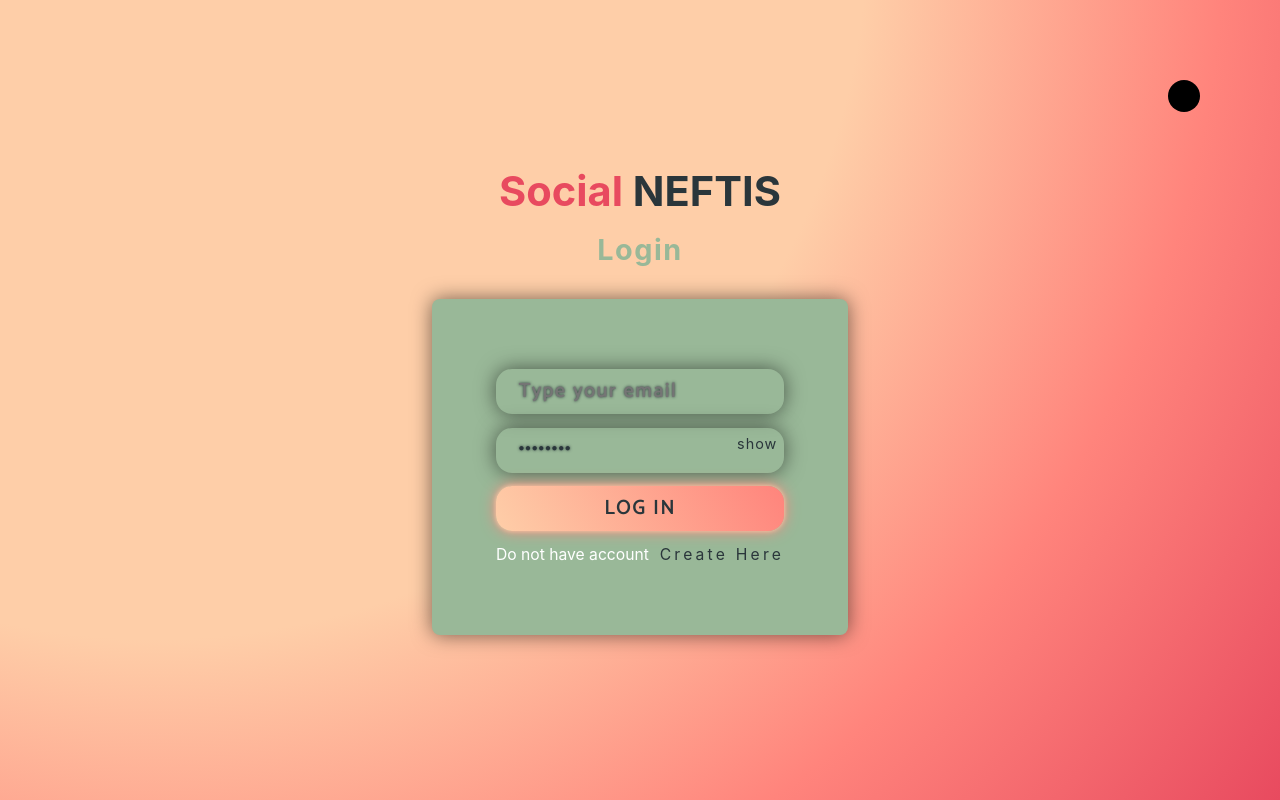
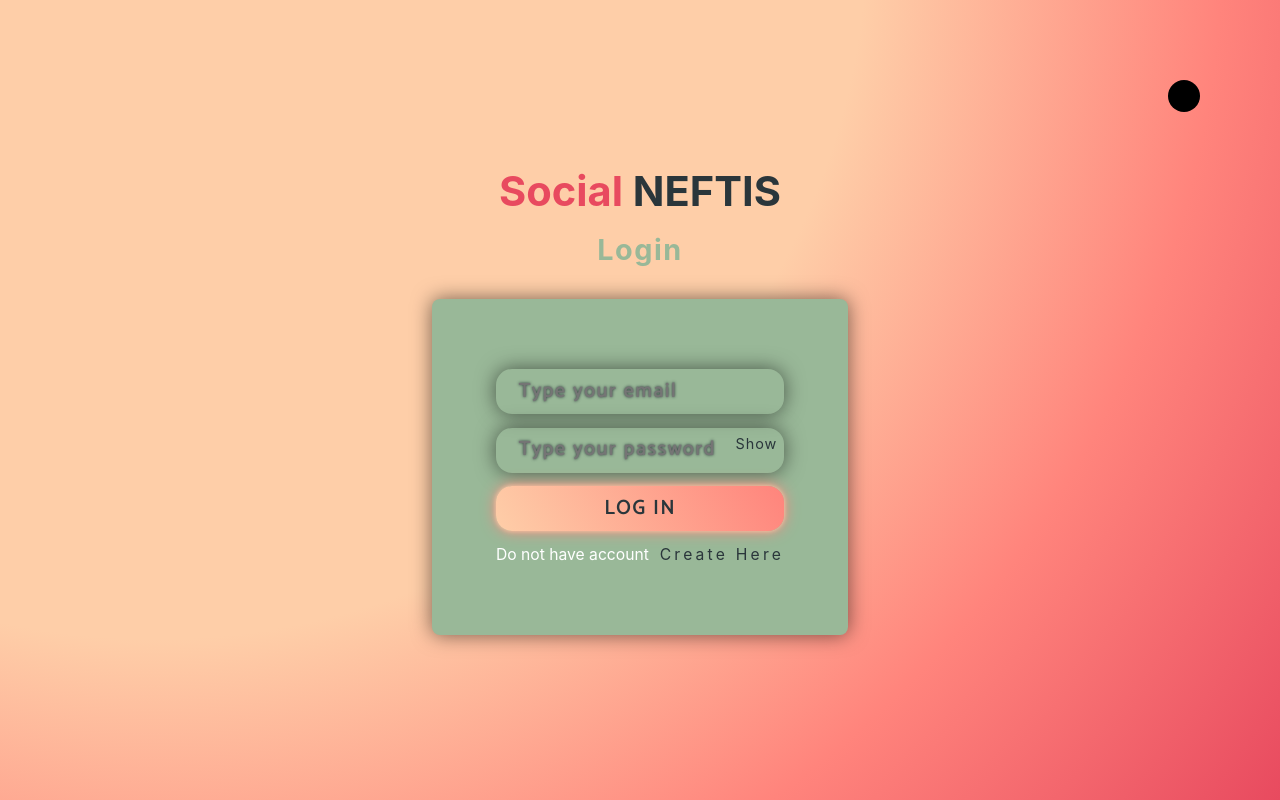
Before and after one commit to ElideZavala/RedSocial-Neftis, a React app in the folder neftis/: page / in a window 1280 px wide. Built offline with nearby package versions, Linux system fonts and the light colour scheme.

Commit message:
solve err in type

```diff
--- a/neftis/src/pages/Login.js
+++ b/neftis/src/pages/Login.js
@@ -1,5 +1,7 @@
 import React, { useState } from "react";
 import { Link } from "react-router-dom";
+// import { FontAwesomeIcon } from '@fortawesome/react-fontawesome'
+// import { faCoffee } from '@fortawesome/free-solid-svg-icons'
 
 const Login = () => {
 	const [email, setEmail] = useState('')
@@ -22,12 +24,12 @@ const Login = () => {
 				</input>
 				<input
 					className="login__data--form__password"
-					type="password"
-					value={showpass ? "type" : "password"} /*{Si showpass es true sera type si es false password }*/
+					type={showpass ? "type" : "password"} /*{Si showpass es true sera type si es false password }*/
+					value={password}
 					onChange={(e)=> setPassword(e.target.password)}
 					placeholder="Type your password">
 				</input>
-				<small className="login__data--form__showpass" onClick={()=>setShowass(!showpass)}> show </small>
+				<small className="login__data--form__showpass" onClick={()=>setShowass(!showpass)}>{showpass ? "Hide" : "Show" }</small>
 				<button className="login__data--form__button" type="submit">Log In</button>
 				<p onClick={()=>setShowass(!showpass)} className="login__data--form__small">Do not have account <Link to="register">Create Here</Link></p>
 			</form>
```
